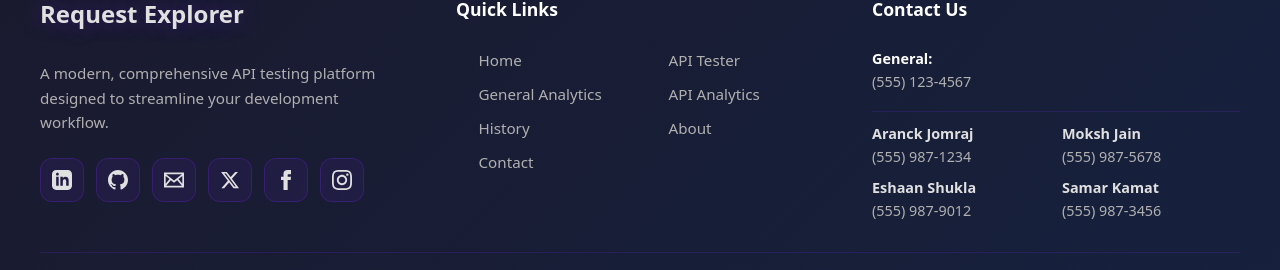
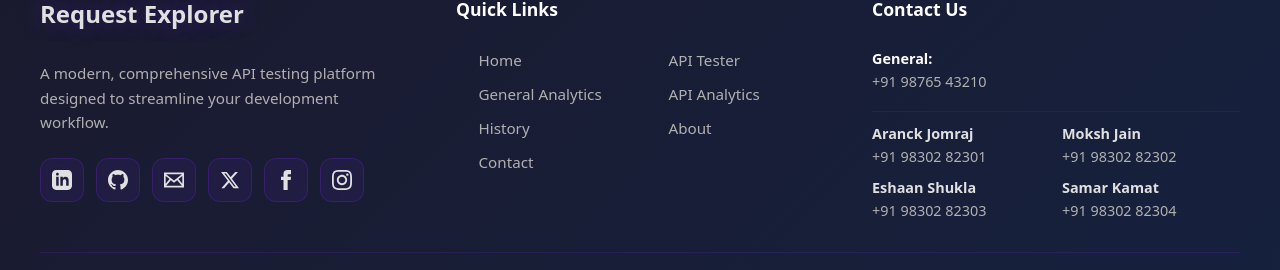
Before and after one commit to Mokshjain131/Postman, an Angular app in the folder Frontend/: page / in a window 1280 px wide. Shown: the part 973-1243 px from the top of the page. Built offline with nearby package versions, Linux system fonts and the light colour scheme.

Commit message:
checkpoint before backend come here - aranck

```diff
--- a/Frontend/src/app/shared/footer/footer.component.html
+++ b/Frontend/src/app/shared/footer/footer.component.html
@@ -61,24 +61,24 @@
 			<div class="contact-info">
 				<p class="contact-item">
 					<span class="contact-label">General:</span>
-					<a href="tel:+15551234567">(555) 123-4567</a>
+					<a href="tel:+919876543210">+91 98765 43210</a>
 				</p>
 				<div class="team-contacts">
 					<p class="contact-item">
 						<span class="contact-name">Aranck Jomraj</span>
-						<a href="tel:+15559871234">(555) 987-1234</a>
+						<a href="tel:+919830282301">+91 98302 82301</a>
 					</p>
 					<p class="contact-item">
 						<span class="contact-name">Moksh Jain</span>
-						<a href="tel:+15559875678">(555) 987-5678</a>
+						<a href="tel:+919830282302">+91 98302 82302</a>
 					</p>
 					<p class="contact-item">
 						<span class="contact-name">Eshaan Shukla</span>
-						<a href="tel:+15559879012">(555) 987-9012</a>
+						<a href="tel:+919830282303">+91 98302 82303</a>
 					</p>
 					<p class="contact-item">
 						<span class="contact-name">Samar Kamat</span>
-						<a href="tel:+15559873456">(555) 987-3456</a>
+						<a href="tel:+919830282304">+91 98302 82304</a>
 					</p>
 				</div>
 			</div>
```
